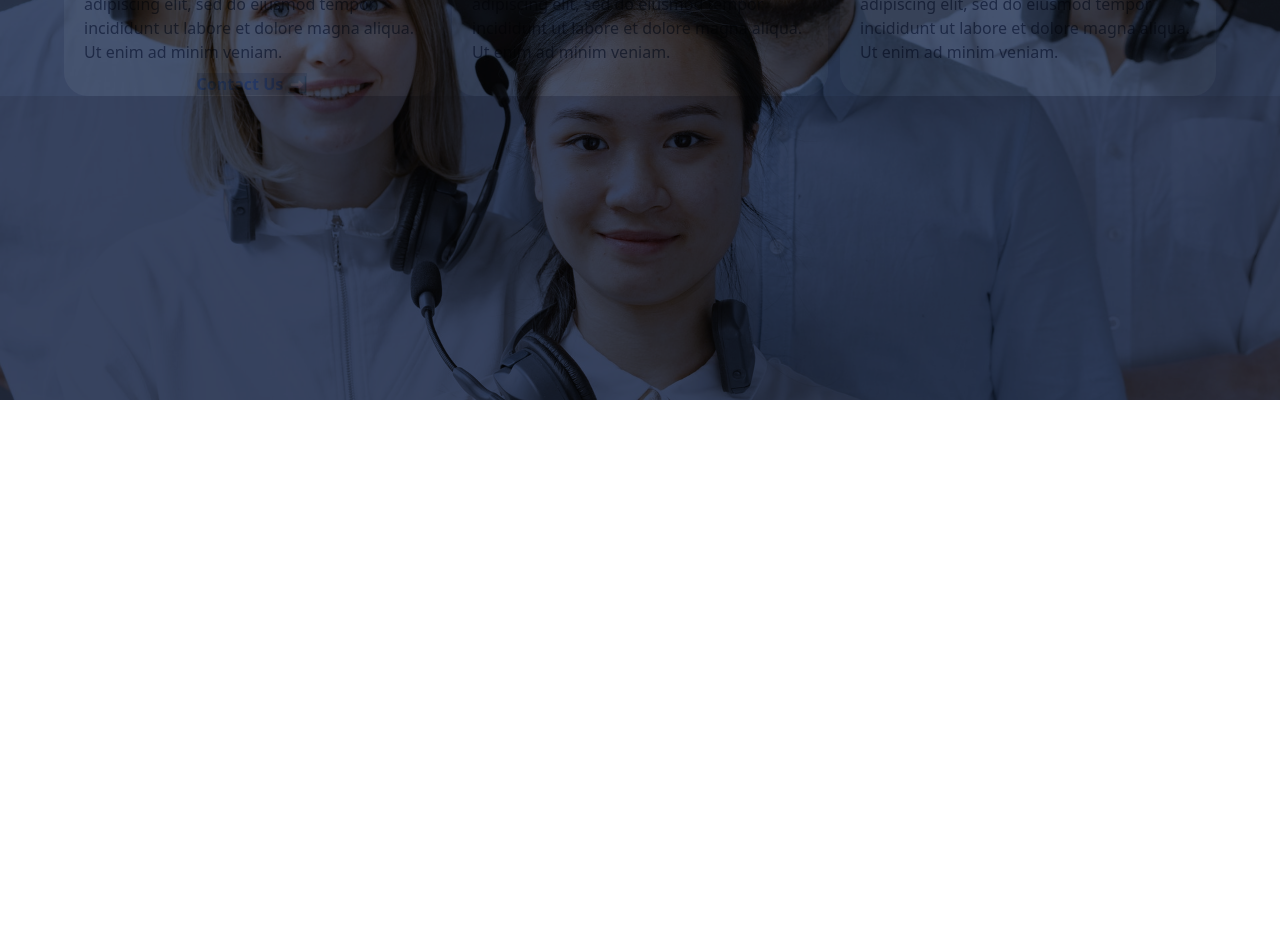
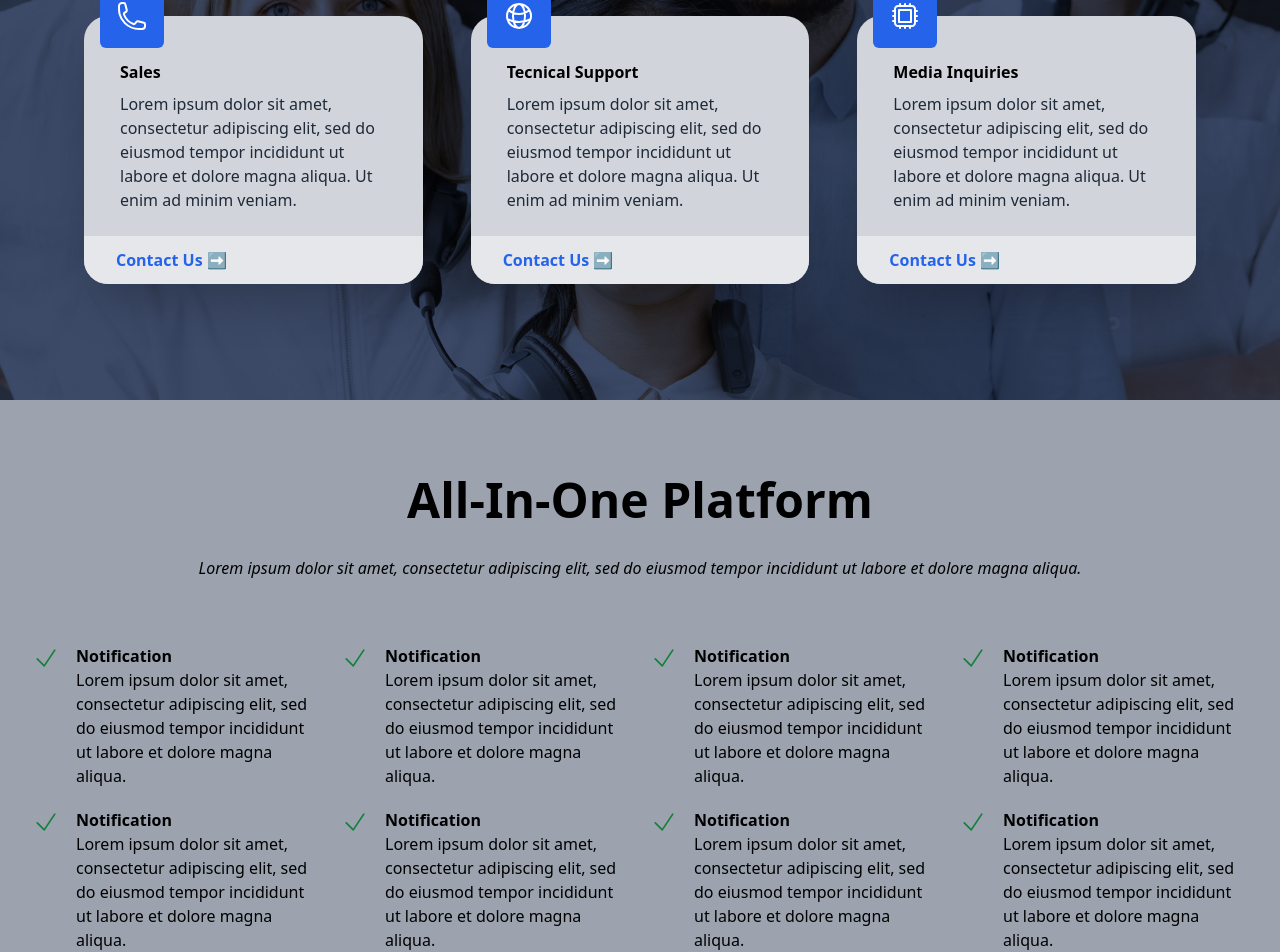
Before and after one commit to gigiul/landing_page_2, a React (Create React App) app: page / in a window 1280 px wide. Shown: the part 1510-2462 px from the top of the page. Before the commit the page ends 1910 px from the top, so only its background shows below. Built offline with nearby package versions, Linux system fonts and the light colour scheme.

Commit message:
finished Support components and make it well looking for responsive, start to implement Allinone components using grid

```diff
--- a/src/App.js
+++ b/src/App.js
@@ -2,6 +2,7 @@ import Hero from "./components/Hero";
 import Navbar from "./components/Navbar";
 import About from "./components/About";
 import Support from "./components/Support";
+import Allinone from "./components/Allinone";
 
 
 function App() {
@@ -11,6 +12,7 @@ function App() {
       <Hero />
       <About />
       <Support />
+      <Allinone />
     </>
   );
 }
--- /dev/null
+++ b/src/components/Allinone.jsx
@@ -0,0 +1,100 @@
+import React from 'react'
+
+import {CheckIcon} from '@heroicons/react/24/outline'
+
+const Allinone = () => {
+  return (
+        <div className='w-full h-full bg-gray-400 pt-16 px-8'>
+            <div className='text-center mb-8 mx-auto max-w-[1240px]'>
+                <h2 className='font-bold text-5xl mb-8'>All-In-One Platform</h2>
+                <p className='italic'>Lorem ipsum dolor sit amet, consectetur adipiscing elit, sed do eiusmod tempor
+                        incididunt ut labore et dolore magna aliqua.</p>
+            </div>
+            {/*grid */}
+            <div className='grid grid-cols-2 lg:grid-cols-4 gap-y-5 gap-x-5 pt-8'>
+                <div className='flex'>
+                    <div className=''>
+                            <CheckIcon className='text-green-700 w-7 mr-4'/>
+                    </div>
+                    <div className=''>
+                            <h4 className='font-bold'>Notification</h4>
+                            <p>Lorem ipsum dolor sit amet, consectetur adipiscing elit, sed do eiusmod tempor
+                            incididunt ut labore et dolore magna aliqua.</p>
+                    </div>
+                </div>
+                <div className='flex'>
+                    <div className=''>
+                            <CheckIcon className='text-green-700 w-7 mr-4'/>
+                    </div>
+                    <div className=''>
+                            <h4 className='font-bold'>Notification</h4>
+                            <p>Lorem ipsum dolor sit amet, consectetur adipiscing elit, sed do eiusmod tempor
+                            incididunt ut labore et dolore magna aliqua.</p>
+                    </div>
+                </div>
+                <div className='flex'>
+                    <div className=''>
+                            <CheckIcon className='text-green-700 w-7 mr-4'/>
+                    </div>
+                    <div className=''>
+                            <h4 className='font-bold'>Notification</h4>
+                            <p>Lorem ipsum dolor sit amet, consectetur adipiscing elit, sed do eiusmod tempor
+                            incididunt ut labore et dolore magna aliqua.</p>
+                    </div>
+                </div>
+                <div className='flex'>
+                    <div className=''>
+                            <CheckIcon className='text-green-700 w-7 mr-4'/>
+                    </div>
+                    <div className=''>
+                            <h4 className='font-bold'>Notification</h4>
+                            <p>Lorem ipsum dolor sit amet, consectetur adipiscing elit, sed do eiusmod tempor
+                            incididunt ut labore et dolore magna aliqua.</p>
+                    </div>
+                </div>
+                <div className='flex'>
+                    <div className=''>
+                            <CheckIcon className='text-green-700 w-7 mr-4'/>
+                    </div>
+                    <div className=''>
+                            <h4 className='font-bold'>Notification</h4>
+                            <p>Lorem ipsum dolor sit amet, consectetur adipiscing elit, sed do eiusmod tempor
+                            incididunt ut labore et dolore magna aliqua.</p>
+                    </div>
+                </div>
+                <div className='flex'>
+                    <div className=''>
+                            <CheckIcon className='text-green-700 w-7 mr-4'/>
+                    </div>
+                    <div className=''>
+                            <h4 className='font-bold'>Notification</h4>
+                            <p>Lorem ipsum dolor sit amet, consectetur adipiscing elit, sed do eiusmod tempor
+                            incididunt ut labore et dolore magna aliqua.</p>
+                    </div>
+                </div>
+                <div className='flex'>
+                    <div className=''>
+                            <CheckIcon className='text-green-700 w-7 mr-4'/>
+                    </div>
+                    <div className=''>
+                            <h4 className='font-bold'>Notification</h4>
+                            <p>Lorem ipsum dolor sit amet, consectetur adipiscing elit, sed do eiusmod tempor
+                            incididunt ut labore et dolore magna aliqua.</p>
+                    </div>
+                </div>
+                <div className='flex'>
+                    <div className=''>
+                            <CheckIcon className='text-green-700 w-7 mr-4'/>
+                    </div>
+                    <div className=''>
+                            <h4 className='font-bold'>Notification</h4>
+                            <p>Lorem ipsum dolor sit amet, consectetur adipiscing elit, sed do eiusmod tempor
+                            incididunt ut labore et dolore magna aliqua.</p>
+                    </div>
+                </div>
+            </div>
+        </div>
+  )
+}
+
+export default Allinone
--- a/src/components/Navbar.jsx
+++ b/src/components/Navbar.jsx
@@ -27,7 +27,7 @@ const Navbar = () => {
           <button className='border-none text-xs mr-3 bg-transparent text-black'>Sign In</button>
           <button className='px-4 py-1'>Sign Up</button>
         </div>
-        <div className='md:hidden flex items-center cursor-pointer' onClick={handleClick}>
+        <div className='md:hidden flex items-center cursor-pointer mr-5' onClick={handleClick}>
             {!nav ?
             (<Bars3Icon className='w-5' />)
             :
--- a/src/components/Support.jsx
+++ b/src/components/Support.jsx
@@ -1,57 +1,67 @@
 import React from 'react'
 import SupportJ from '../assets/support.jpg'
-import {PhoneIcon} from '@heroicons/react/24/outline'
+import {PhoneIcon, GlobeAltIcon, CpuChipIcon} from '@heroicons/react/24/outline'
 
 const Support = () => {
   return (
     <div>
-        <div className='w-full h-full pt-32 bg-gray-400'>
+        <div className='w-full pt-32 md:pb-16 pb-1 bg-gray-400'>
             <div className='w-full h-[700px] bg-gray-900/90 absolute'>
                 <img className='w-full h-full object-cover mix-blend-overlay'
                     src={SupportJ} alt='support'/>
             </div>
-            <div>
+            <div className='text-white relative max-w-[1240px] mx-auto'>
+                <div className='px-4 py-12'>
                     <h2 className='text-2xl text-center justify-center text-gray-300'>SUPPORT</h2>
-            </div>
-            <div>
-                <h3 className='text-3xl text-center font-bold mt-1'>Finding the right team</h3>
-                <p className='text-left mt-2 mx-12'>
+                    <h3 className='text-4xl text-center font-bold mt-1'>Finding the right team</h3>
+                    <p className='text-center mt-2 mx-12 italic'>
                         Lorem ipsum dolor sit amet, consectetur adipiscing elit, sed do eiusmod tempor
                         incididunt ut labore et dolore magna aliqua. Ut enim ad minim veniam, quis nostrud
-                    exercitation ullamco laboris nisi ut aliquip ex ea commodo consequat.  </p>
+                        exercitation ullamco laboris nisi ut aliquip ex ea commodo consequat. Lorem ipsum dolor sit amet, consectetur adipiscing elit, sed do eiusmod tempor.  </p>
                 </div>
-            <div className='grid md:grid-cols-3 grid-cols-1 gap-3 text-center mx-16 my-16'>
-                <div className='bg-gray-300 rounded-3xl'>
-                    <div>
-                        <PhoneIcon width={32} className='text-white bg-blue-600 rounded-md '/>
-                        <h3 className='font-bold text-left ml-5 mt-3'>Sales</h3>
-                        <p className='text-left mx-5 my-2'>Lorem ipsum dolor sit amet, consectetur adipiscing elit, sed do eiusmod tempor incididunt ut labore et dolore magna aliqua. Ut enim ad minim veniam.</p>
+                {/*Three columns*/}
+                <div className='grid lg:grid-cols-3 grid-cols-1 relative gap-12 text-center mx-16 my-16'>
+                    <div className='bg-gray-300 rounded-3xl shadow-2xl '>
+                        <div className='p-4'>
+                            <PhoneIcon className='w-16 p-4 text-white bg-blue-600 rounded-md mt-[-3rem]'/>
+                            <h3 className='font-bold text-left ml-5 mt-3 text-black'>Sales</h3>
+                            <p className='text-left mx-5 my-2 text-gray-800 '>Lorem ipsum dolor sit amet, consectetur adipiscing elit, sed do eiusmod tempor incididunt ut labore et dolore magna aliqua. Ut enim ad minim veniam.</p>
                         </div>
-                    <div>
-                        <a className='text-left text-blue-600 font-bold bg-gray-400'
+                        <div className='bg-gray-200 rounded-b-3xl p-3 text-left'>
+                            <a className='text-left text-blue-600 font-bold ml-5'
                                 href='mailto:luigidalleaste@gmail.com'>
-
                                 Contact Us ➡️
                             </a>
                         </div>
                     </div>
-                <div className='bg-gray-300 rounded-3xl'>
-                    <div>
-                        <PhoneIcon width={32} className='text-white bg-blue-600 rounded-md '/>
-                        <h3 className='font-bold text-left ml-5 mt-3'>Sales</h3>
-                        <p className='text-left mx-5 my-2'>Lorem ipsum dolor sit amet, consectetur adipiscing elit, sed do eiusmod tempor incididunt ut labore et dolore magna aliqua. Ut enim ad minim veniam.</p>
+                    <div className='bg-gray-300 rounded-3xl shadow-2xl '>
+                        <div className='p-4'>
+                            <GlobeAltIcon className='w-16 p-4 text-white bg-blue-600 rounded-md mt-[-3rem]'/>
+                            <h3 className='font-bold text-left ml-5 mt-3 text-black'>Tecnical Support</h3>
+                            <p className='text-left mx-5 my-2 text-gray-800'>Lorem ipsum dolor sit amet, consectetur adipiscing elit, sed do eiusmod tempor incididunt ut labore et dolore magna aliqua. Ut enim ad minim veniam.</p>
+                        </div>
+                        <div className='bg-gray-200  rounded-b-3xl p-3 text-left'>
+                            <a className='text-left text-blue-600 font-bold ml-5'
+                                href='mailto:luigidalleaste@gmail.com'>
+                                Contact Us ➡️
+                            </a>
                         </div>
                     </div>
-                <div className='bg-gray-300 rounded-3xl'>
-                    <div>
-                        <PhoneIcon width={32} className='text-white bg-blue-600 rounded-md '/>
-                        <h3 className='font-bold text-left ml-5 mt-3'>Sales</h3>
-                        <p className='text-left mx-5 my-2'>Lorem ipsum dolor sit amet, consectetur adipiscing elit, sed do eiusmod tempor incididunt ut labore et dolore magna aliqua. Ut enim ad minim veniam.</p>
+                    <div className='bg-gray-300 rounded-3xl shadow-2xl'>
+                        <div className='p-4'>
+                            <CpuChipIcon className='w-16 p-4 text-white bg-blue-600 rounded-md mt-[-3rem] '/>
+                            <h3 className='font-bold text-left ml-5 mt-3 text-black'>Media Inquiries</h3>
+                            <p className='text-left mx-5 my-2 text-gray-800'>Lorem ipsum dolor sit amet, consectetur adipiscing elit, sed do eiusmod tempor incididunt ut labore et dolore magna aliqua. Ut enim ad minim veniam.</p>
+                        </div>
+                        <div className='bg-gray-200 rounded-b-3xl p-3 text-left'>
+                            <a className='text-left text-blue-600 font-bold ml-5'
+                                href='mailto:luigidalleaste@gmail.com'>
+                                Contact Us ➡️
+                            </a>
                         </div>
                     </div>
             </div>
-
-
+        </div>
         </div>
     </div>
   )
```
Lines whose indentation alone changed are shown as unchanged.
